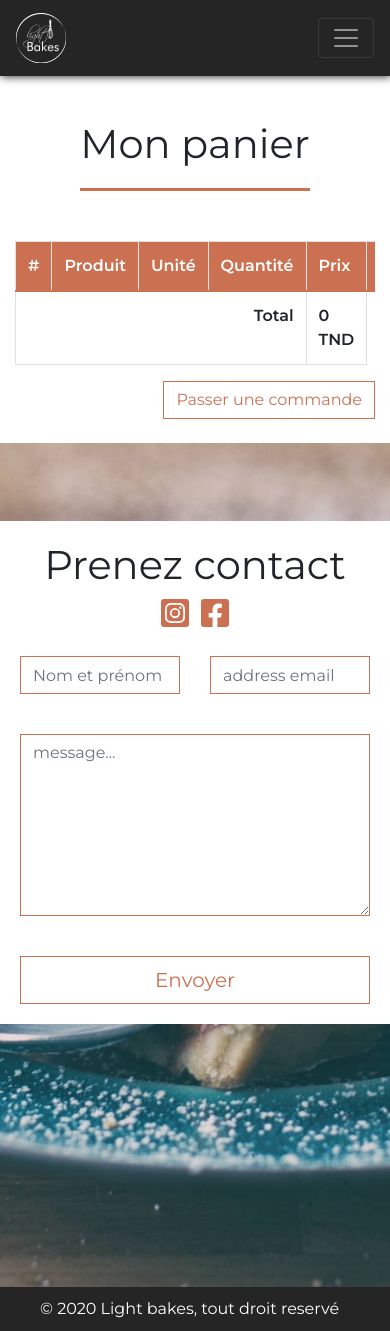
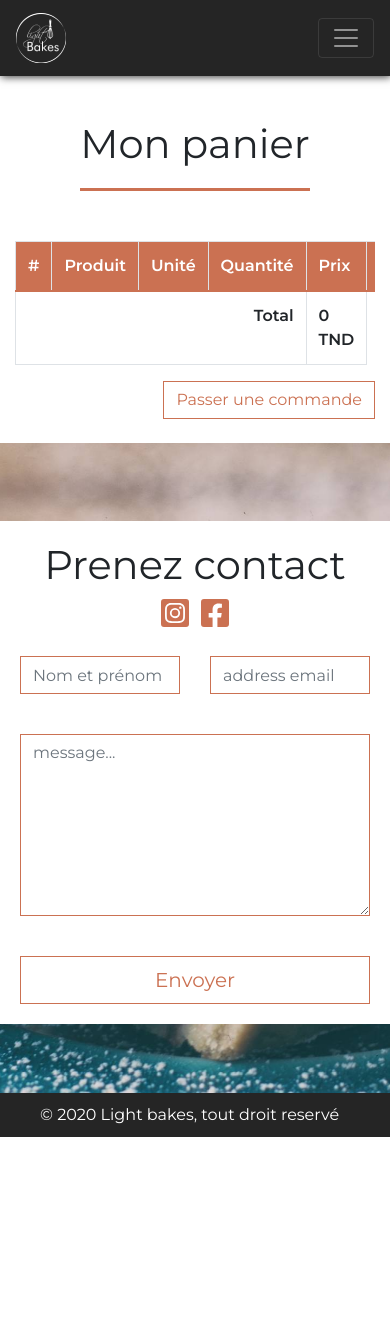
Before and after one commit to mehdi049/lightbakes.react, a React (Create React App) app: page /basket in a window 390 px wide. After the commit the page ends 1137 px from the top, so only its background shows below. Built offline with nearby package versions, Linux system fonts and the light colour scheme.

Commit message:
- UI change

```diff
--- a/src/App.css
+++ b/src/App.css
@@ -374,6 +374,10 @@ footer {
     height: 170px;
   }
 
+  #contact-section .react-parallax {
+    max-height: 750px;
+  }
+
   #contact-form {
     margin-top: 20%;
   }
@@ -381,6 +385,11 @@ footer {
 
 /** x-small screen **/
 @media (max-width: 576px) {
+  #contact-section .react-parallax {
+    height: 120vh;
+    max-height: 650px;
+  }
+
   .toast {
     position: fixed;
     right: 0px;
@@ -393,39 +402,38 @@ footer {
     height: auto;
   }
 }
-/*
+
 @media screen and (orientation: landscape) {
-  @media (max-width: 992px) {
+  @media (max-device-width: 1200) {
     #contact-form {
       margin-top: 10%;
     }
-    .react-parallax {
+    #contact-section .react-parallax {
       height: 160vh;
     }
   }
 
-  @media (max-width: 768px) {
+  @media (max-device-width: 992px) {
     #contact-form {
       margin-top: 10%;
     }
-    .react-parallax {
+    #contact-section .react-parallax {
+      height: 160vh;
+    }
+  }
+
+  @media (max-device-width: 768px) {
+    #contact-form {
+      margin-top: 10%;
+    }
+    #contact-section .react-parallax {
       height: 180vh;
     }
   }
 
-  @media (max-width: 1200) {
-    #contact-form {
-      margin-top: 10%;
-    }
-    .react-parallax {
-      height: 160vh;
-    }
-  }
-
-  @media (min-width: 1200px) {
-    .react-parallax {
+  @media (min-device-width: 1200px) {
+    #contact-section .react-parallax {
       height: 65vh;
     }
   }
 }
-*/
--- a/src/components/ContactSection.js
+++ b/src/components/ContactSection.js
@@ -9,7 +9,11 @@ import {
 
 function ContactSection() {
   return (
-    <Parallax bgImage={require("../../src/images/img-bg2.jpg")} strength={500}>
+    <div id="contact-section">
+      <Parallax
+        bgImage={require("../../src/images/img-bg2.jpg")}
+        strength={500}
+      >
         <Container id="contact">
           <Row>
             <Col lg={6} id="contact-form">
@@ -79,6 +83,7 @@ function ContactSection() {
           </Row>
         </Container>
       </Parallax>
+    </div>
   );
 }
 export default ContactSection;
--- a/src/components/data/product.json
+++ b/src/components/data/product.json
@@ -26,6 +26,7 @@
     "id": "2",
     "title": "Healthy chicken Caesar salad",
     "description": "Blueberries are cooked with pomegranate juice for a tart-sweet mixture that's perfect spooned over creamy vanilla-scented millet pudding. This guilt-free but luscious dessert comes in under 150 calories, boasts 3 grams of fiber, and is rich in magnesium, thanks to the millet.",
+    "ingredient": "Flocons d'avoine torréfiés au miel, agrémentés d'amandes, noix, noix de cajou, noisette, cacahouette, graines de courge ,tournesol et de sésame avec une touche de chocolat noir.",
     "sellingOptions": [
       {
         "unity": "1 Kg",
@@ -44,6 +45,7 @@
     "id": "3",
     "title": "Healthy chicken Caesar salad",
     "description": "Blueberries are cooked with pomegranate juice for a tart-sweet mixture that's perfect spooned over creamy vanilla-scented millet pudding. This guilt-free but luscious dessert comes in under 150 calories, boasts 3 grams of fiber, and is rich in magnesium, thanks to the millet.",
+    "ingredient": "Flocons d'avoine torréfiés au miel, agrémentés d'amandes, noix, noix de cajou, noisette, cacahouette, graines de courge ,tournesol et de sésame avec une touche de chocolat noir.",
     "sellingOptions": [
       {
         "unity": "1 Kg",
@@ -62,6 +64,7 @@
     "id": "4",
     "title": "Healthy chicken Caesar salad",
     "description": "Blueberries are cooked with pomegranate juice for a tart-sweet mixture that's perfect spooned over creamy vanilla-scented millet pudding. This guilt-free but luscious dessert comes in under 150 calories, boasts 3 grams of fiber, and is rich in magnesium, thanks to the millet.",
+    "ingredient": "Flocons d'avoine torréfiés au miel, agrémentés d'amandes, noix, noix de cajou, noisette, cacahouette, graines de courge ,tournesol et de sésame avec une touche de chocolat noir.",
     "sellingOptions": [
       {
         "unity": "1 Kg",
@@ -80,6 +83,7 @@
     "id": "5",
     "title": "Healthy chicken Caesar salad",
     "description": "Blueberries are cooked with pomegranate juice for a tart-sweet mixture that's perfect spooned over creamy vanilla-scented millet pudding. This guilt-free but luscious dessert comes in under 150 calories, boasts 3 grams of fiber, and is rich in magnesium, thanks to the millet.",
+    "ingredient": "Flocons d'avoine torréfiés au miel, agrémentés d'amandes, noix, noix de cajou, noisette, cacahouette, graines de courge ,tournesol et de sésame avec une touche de chocolat noir.",
     "sellingOptions": [
       {
         "unity": "1 Kg",
@@ -98,6 +102,7 @@
     "id": "6",
     "title": "Healthy chicken Caesar salad",
     "description": "Blueberries are cooked with pomegranate juice for a tart-sweet mixture that's perfect spooned over creamy vanilla-scented millet pudding. This guilt-free but luscious dessert comes in under 150 calories, boasts 3 grams of fiber, and is rich in magnesium, thanks to the millet.",
+    "ingredient": "Flocons d'avoine torréfiés au miel, agrémentés d'amandes, noix, noix de cajou, noisette, cacahouette, graines de courge ,tournesol et de sésame avec une touche de chocolat noir.",
     "sellingOptions": [
       {
         "unity": "1 Kg",
@@ -117,6 +122,7 @@
     "id": "7",
     "title": "Healthy chicken Caesar salad",
     "description": "Blueberries are cooked with pomegranate juice for a tart-sweet mixture that's perfect spooned over creamy vanilla-scented millet pudding. This guilt-free but luscious dessert comes in under 150 calories, boasts 3 grams of fiber, and is rich in magnesium, thanks to the millet.",
+    "ingredient": "Flocons d'avoine torréfiés au miel, agrémentés d'amandes, noix, noix de cajou, noisette, cacahouette, graines de courge ,tournesol et de sésame avec une touche de chocolat noir.",
     "sellingOptions": [
       {
         "unity": "1 Kg",
@@ -135,6 +141,7 @@
     "id": "8",
     "title": "Healthy chicken Caesar salad",
     "description": "Blueberries are cooked with pomegranate juice for a tart-sweet mixture that's perfect spooned over creamy vanilla-scented millet pudding. This guilt-free but luscious dessert comes in under 150 calories, boasts 3 grams of fiber, and is rich in magnesium, thanks to the millet.",
+    "ingredient": "Flocons d'avoine torréfiés au miel, agrémentés d'amandes, noix, noix de cajou, noisette, cacahouette, graines de courge ,tournesol et de sésame avec une touche de chocolat noir.",
     "sellingOptions": [
       {
         "unity": "1 Kg",
```
Lines whose indentation alone changed are shown as unchanged.
